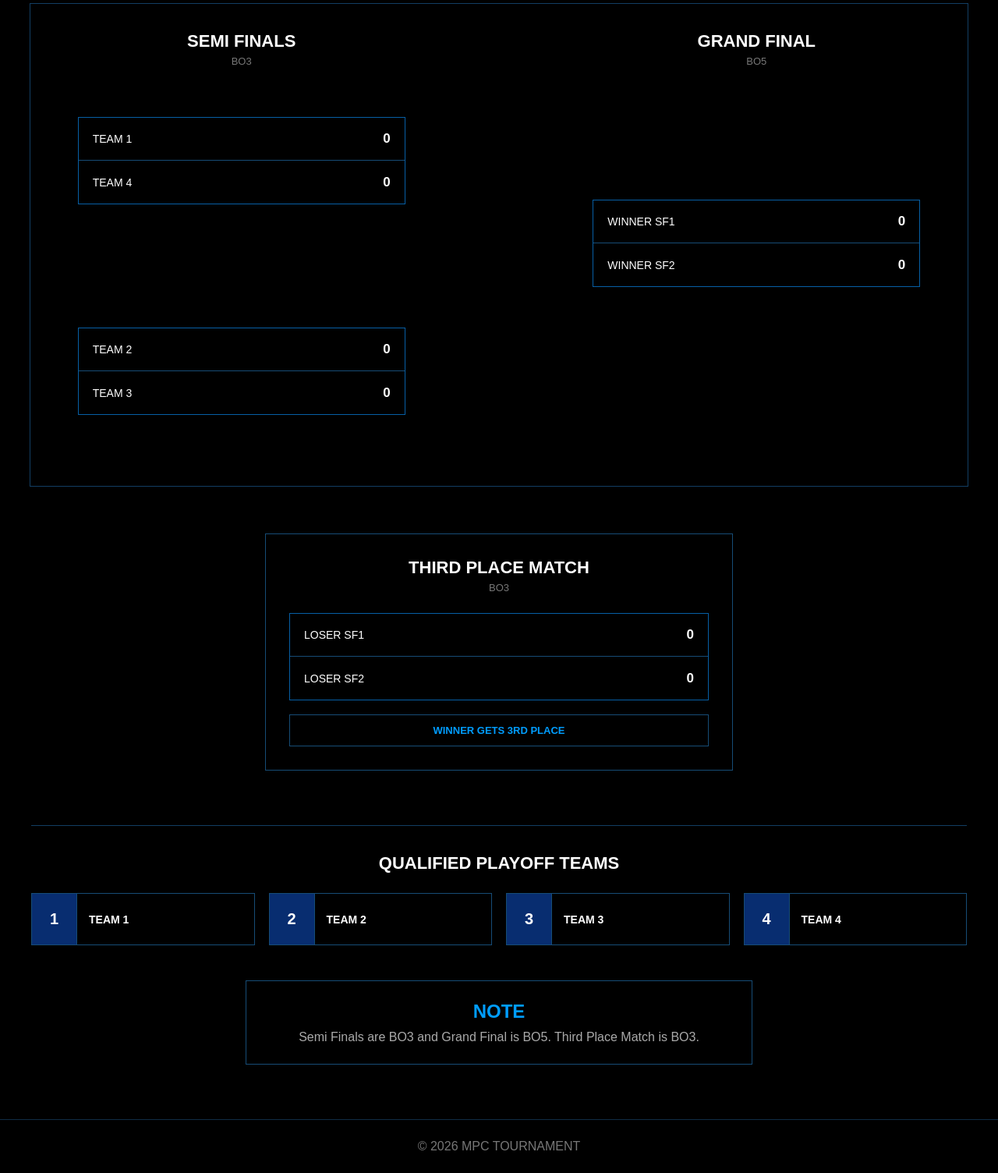
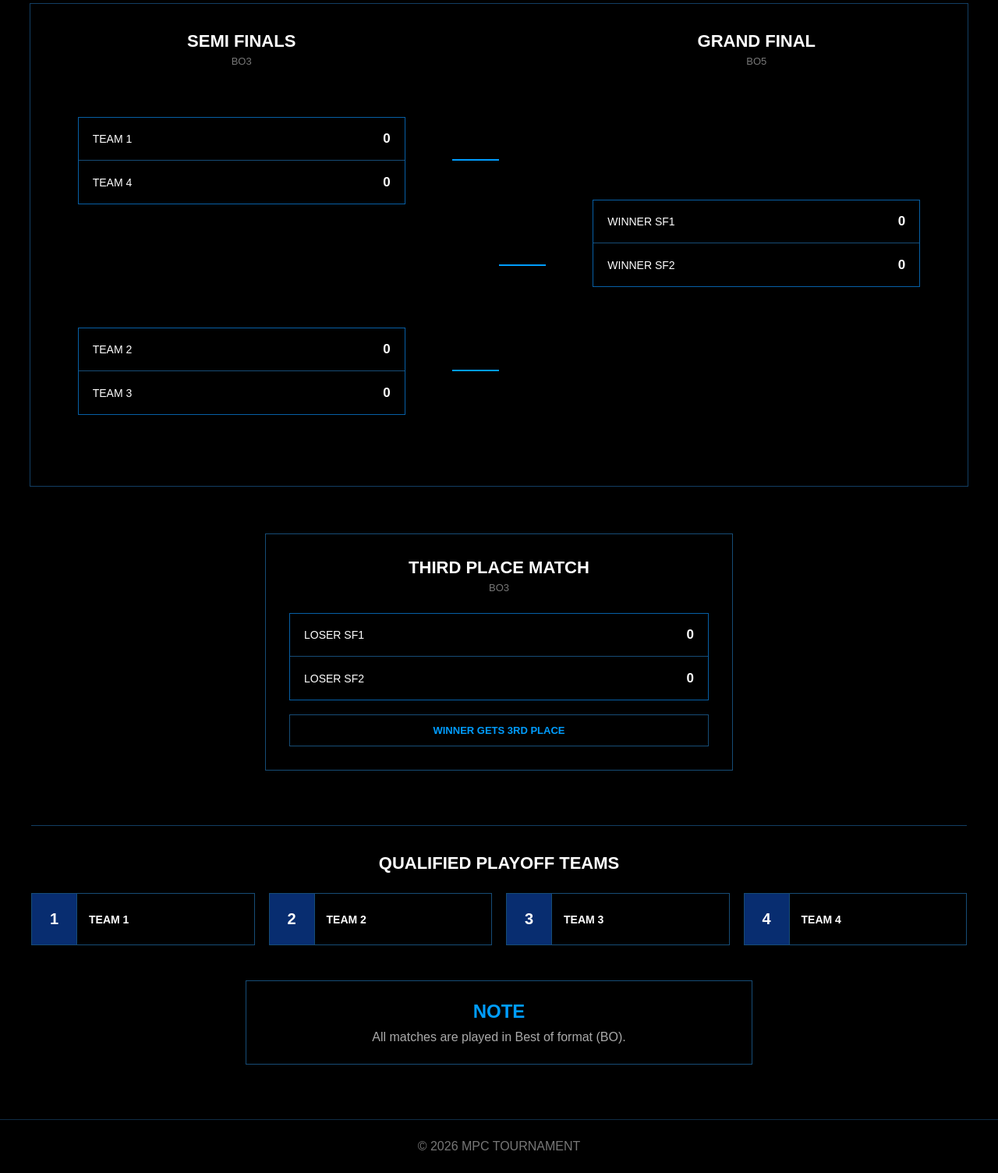
Before and after one commit to naqiuddin2303/MPC, a Flask app: page /playoff in a window 1280 px wide. Shown: the part 283-1787 px from the top of the page at 78% size. Run offline with Flask 3, Linux system fonts and the light colour scheme.

Commit message:
Update playoff.html

```diff
--- a/templates/playoff.html
+++ b/templates/playoff.html
@@ -2,17 +2,13 @@
 <html lang="en">
 
 <head>
-
     <meta charset="UTF-8">
-
-    <meta name="viewport"
-          content="width=device-width, initial-scale=1.0">
+    <meta name="viewport" content="width=device-width, initial-scale=1.0">
 
     <title>MPC - Playoff Stage</title>
 
     <link rel="stylesheet"
           href="{{ url_for('static', filename='style.css') }}">
-
 </head>
 
 <body>
@@ -62,16 +58,16 @@
     </header>
 
 
-    <!-- ======================================
-         MAIN BRACKET
-    ======================================= -->
+    <!-- ==========================================
+         MAIN PLAYOFF BRACKET
+    =========================================== -->
 
     <section class="playoff-bracket">
 
 
-        <!-- ==================================
+        <!-- ======================================
              SEMI FINALS
-        =================================== -->
+        ======================================= -->
 
         <div class="semi-finals">
 
@@ -101,6 +97,7 @@
                         </strong>
 
                     </div>
+
 
                     <div class="team-row">
 
@@ -137,6 +134,7 @@
 
                     </div>
 
+
                     <div class="team-row">
 
                         <span>
@@ -156,26 +154,26 @@
         </div>
 
 
-        <!-- ==================================
+        <!-- ======================================
              CONNECTOR
-        =================================== -->
+        ======================================= -->
 
-        <div class="bracket-connector">
+        <div class="bracket-lines">
 
-            <div class="connector-top"></div>
+            <div class="line-top"></div>
 
-            <div class="connector-bottom"></div>
+            <div class="line-bottom"></div>
 
-            <div class="connector-vertical"></div>
+            <div class="line-vertical"></div>
 
-            <div class="connector-middle"></div>
+            <div class="line-final"></div>
 
         </div>
 
 
-        <!-- ==================================
+        <!-- ======================================
              GRAND FINAL
-        =================================== -->
+        ======================================= -->
 
         <div class="grand-final">
 
@@ -204,6 +202,7 @@
 
                     </div>
 
+
                     <div class="team-row">
 
                         <span>
@@ -225,9 +224,9 @@
     </section>
 
 
-    <!-- ======================================
+    <!-- ==========================================
          THIRD PLACE MATCH
-    ======================================= -->
+    =========================================== -->
 
     <section class="third-place-section">
 
@@ -256,6 +255,7 @@
 
                 </div>
 
+
                 <div class="team-row">
 
                     <span>
@@ -280,10 +280,9 @@
     </section>
 
 
-    <!-- ======================================
-         QUALIFIED PLAYOFF TEAMS
-         4 TEAM SAHAJA
-    ======================================= -->
+    <!-- ==========================================
+         QUALIFIED TEAMS
+    =========================================== -->
 
     <section class="qualified-section">
 
@@ -315,9 +314,9 @@
     </section>
 
 
-    <!-- ======================================
+    <!-- ==========================================
          NOTE
-    ======================================= -->
+    =========================================== -->
 
     <section class="note-box">
 
@@ -326,8 +325,7 @@
         </h2>
 
         <p>
-            Semi Finals are BO3 and Grand Final is BO5.
-            Third Place Match is BO3.
+            All matches are played in Best of format (BO).
         </p>
 
     </section>
@@ -339,5 +337,6 @@
     © 2026 MPC TOURNAMENT
 </footer>
 
+
 </body>
 </html>
```
